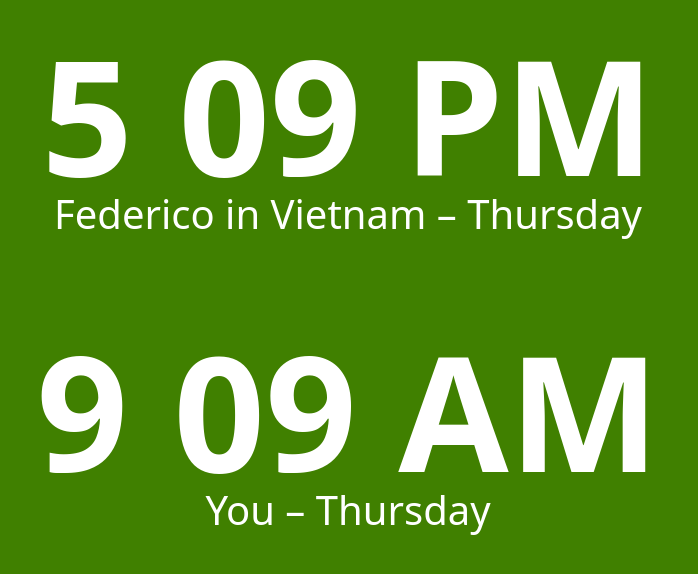
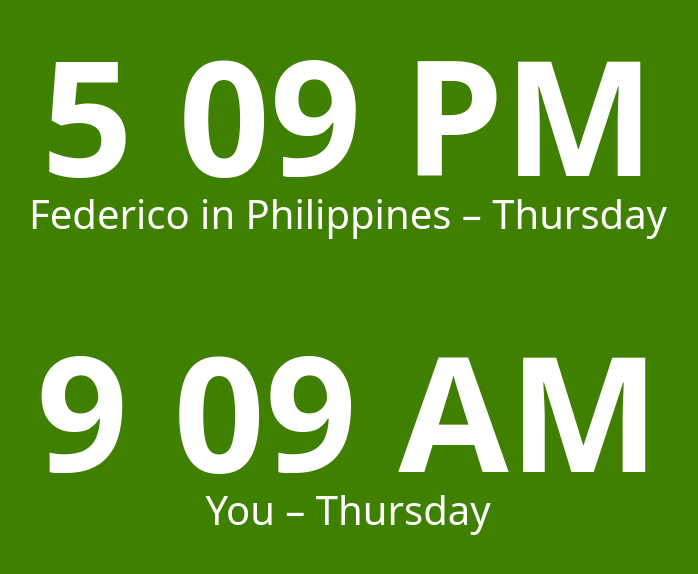
Before and after one commit to fregante/time, a plain HTML site: page index.html in a window 1280 px wide. Shown: the part 126-700 px from the top of the page, without its empty margins (292-990 px from the left). Drawn offline with Linux system fonts and the light colour scheme.

Commit message:
Philippines

```diff
--- a/index.html
+++ b/index.html
@@ -41,7 +41,7 @@
  	<div class="Now" data-zone="-480"> <!-- hardcoded via new Date().getTimezoneOffset() -->
 		<div class="Now-who"></div>
 		<div class="Now-time"></div>
-		<div>Federico in Vietnam – <span class="Now-date"></span></div>
+		<div>Federico in Philippines – <span class="Now-date"></span></div>
 	</div>
 	<div class="Now">
 		<div class="Now-who"></div>
```
